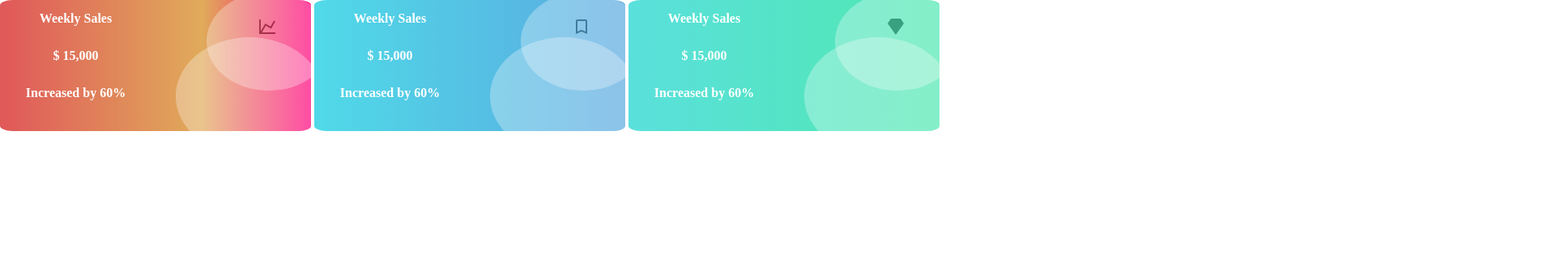
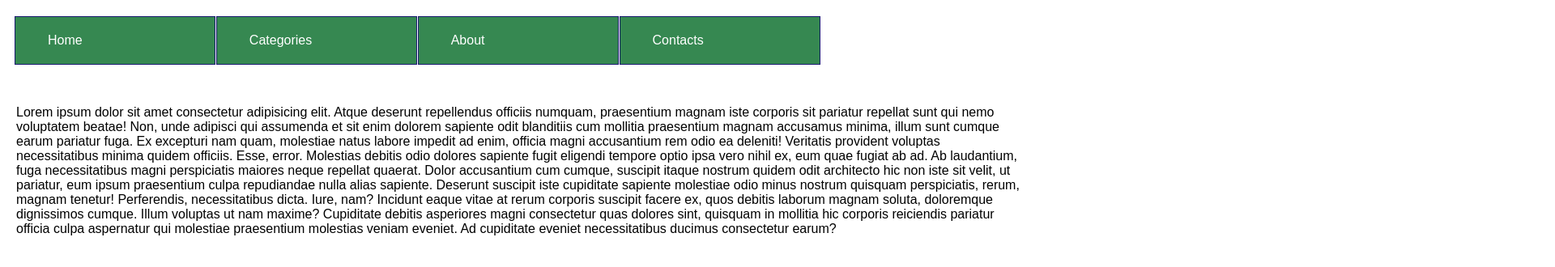
Before and after one commit to IvanPritula/dz, a plain HTML site: page index.html in a window 1280 px wide. Shown: the whole page at 81% size, 1920 px wide, since content can reach past the window. Drawn offline with Linux system fonts and the light colour scheme.

Commit message:
Add files via upload

```diff
--- a/index.html
+++ b/index.html
@@ -4,53 +4,98 @@
     <meta charset="UTF-8" />
     <meta http-equiv="X-UA-Compatible" content="IE=edge" />
     <meta name="viewport" content="width=device-width, initial-scale=1.0" />
-    <title>User Cards</title>
-    <link rel="stylesheet" href="./reset.css">
+    <title>Document</title>
     <link rel="stylesheet" href="./style.css" />
   </head>
   <body>
-    <main>
-      <section class="inl-bk s1">
-        <div class="inl-bk">
-          <p>Weekly Sales</p>
-          <p class="p3">$ 15,000</p>
-          <p>Increased by 60%</p>
-        </div>
-          <div class="inl-bk d2">
-            <p class="p1"></p>
-            <p class="p2"><svg style="width:24px;height:24px" viewBox="0 0 24 24">
-              <path fill="black"  d="M16,11.78L20.24,4.45L21.97,5.45L16.74,14.5L10.23,10.75L5.46,19H22V21H2V3H4V17.54L9.5,8L16,11.78Z" />
-          </svg></p>
-          </div>
-      </section>
-      <!------------->
-      <section class="inl-bk s1">
-        <div class="inl-bk">
-          <p>Weekly Sales</p>
-          <p class="p3">$ 15,000</p>
-          <p>Increased by 60%</p>
-        </div>
-          <div class="inl-bk d2">
-            <p class="p1"></p>
-            <p class="p2"><svg style="width:24px;height:24px" viewBox="0 0 24 24">
-              <path fill="black" d="M17,18L12,15.82L7,18V5H17M17,3H7A2,2 0 0,0 5,5V21L12,18L19,21V5C19,3.89 18.1,3 17,3Z" />
-          </svg></p>
-          </div>
-      </section>
-      <!-------------->
-      <section class="inl-bk s1">
-        <div class="inl-bk">
-          <p>Weekly Sales</p>
-          <p class="p3">$ 15,000</p>
-          <p>Increased by 60%</p>
-        </div>
-          <div class="inl-bk d2">
-            <p class="p1"></p>
-            <p class="p2"><svg style="width:24px;height:24px" viewBox="0 0 24 24">
-              <path fill="black" d="M6,2L2,8L12,22L22,8L18,2H6Z" />
-          </svg></p>
-          </div>
-      </section>
+    <main class="wrapper">
+
+      <nav class="navig">
+        <ul class="nav-list">
+          <li class="nav-item"><a href="#" class="link">Home</a>
+            <ul class="sub-nav-list">
+                 <li class="nav-item sub-nav-item"><a class="link" href="#">Golf</a>
+                  <ul>
+                    <li class="nav-item "><a href="#" class="link">Links</a></li>
+                    <li class="nav-item "><a href="#" class="link">Parkland</a></li>
+                    <li class="nav-item "><a href="#" class="link">Hitland</a></li>
+                  </ul>
+                </li>
+                 <li class="nav-item sub-nav-item"><a class="link" href="#">Boks</a></li>
+                 <li class="nav-item sub-nav-item"><a class="link" href="#">Games</a></li>
+            </ul>
+          </li>
+          <li class="nav-item">
+
+            <a href="#" class="link">Categories</a>
+
+            <ul class="sub-nav-list">
+              <li class="nav-item sub-nav-item"><a class="link" href="#">Men</a>
+                <ul>
+                  <li class="nav-item "><a href="#" class="link">Dress</a></li>
+                  <li class="nav-item "><a href="#" class="link">Pants</a></li>
+                  <li class="nav-item "><a href="#" class="link">Shoes</a></li>
+                </ul>
+              </li>
+              <!---------------->
+              <li class="nav-item sub-nav-item"><a class="link" href="#">Women</a>
+                <ul>
+                  <li class="nav-item "><a href="#" class="link">Dress</a></li>
+                  <li class="nav-item "><a href="#" class="link">Pants</a></li>
+                  <li class="nav-item "><a href="#" class="link">Shoes</a></li>
+                </ul>
+              </li>
+              <!---------------->
+              <li class="nav-item sub-nav-item"><a class="link" href="#">Kids</a>
+                <ul>
+                  <li class="nav-item "><a href="#" class="link">Dress</a></li>
+                  <li class="nav-item "><a href="#" class="link">Pants</a></li>
+                  <li class="nav-item "><a href="#" class="link">Shoes</a></li>
+                </ul>
+              </li>
+            </ul>
+          </li>
+          <li class="nav-item"><a href="#" class="link">About</a>
+            <ul class="sub-nav-list">
+              <li class="nav-item sub-nav-item"><a class="link" href="#">Sport</a>
+              <li class="nav-item sub-nav-item"><a class="link" href="#">Weapon</a>
+              <li class="nav-item sub-nav-item"><a class="link" href="#">Music</a>
+            </ul>
+          </li>
+          <li class="nav-item"><a href="#" class="link">Contacts</a>
+            <ul class="sub-nav-list">
+              <li class="nav-item sub-nav-item"><a class="link" href="#">President</a>
+              <li class="nav-item sub-nav-item"><a class="link" href="#">Mer</a>
+              <li class="nav-item sub-nav-item"><a class="link" href="#">Actors</a>
+            </ul>
+          </li>
+        </ul>
+      </nav>
+
+      <article class="container">
+        Lorem ipsum dolor sit amet consectetur adipisicing elit. Atque deserunt
+        repellendus officiis numquam, praesentium magnam iste corporis sit
+        pariatur repellat sunt qui nemo voluptatem beatae! Non, unde adipisci
+        qui assumenda et sit enim dolorem sapiente odit blanditiis cum mollitia
+        praesentium magnam accusamus minima, illum sunt cumque earum pariatur
+        fuga. Ex excepturi nam quam, molestiae natus labore impedit ad enim,
+        officia magni accusantium rem odio ea deleniti! Veritatis provident
+        voluptas necessitatibus minima quidem officiis. Esse, error. Molestias
+        debitis odio dolores sapiente fugit eligendi tempore optio ipsa vero
+        nihil ex, eum quae fugiat ab ad. Ab laudantium, fuga necessitatibus
+        magni perspiciatis maiores neque repellat quaerat. Dolor accusantium cum
+        cumque, suscipit itaque nostrum quidem odit architecto hic non iste sit
+        velit, ut pariatur, eum ipsum praesentium culpa repudiandae nulla alias
+        sapiente. Deserunt suscipit iste cupiditate sapiente molestiae odio
+        minus nostrum quisquam perspiciatis, rerum, magnam tenetur! Perferendis,
+        necessitatibus dicta. Iure, nam? Incidunt eaque vitae at rerum corporis
+        suscipit facere ex, quos debitis laborum magnam soluta, doloremque
+        dignissimos cumque. Illum voluptas ut nam maxime? Cupiditate debitis
+        asperiores magni consectetur quas dolores sint, quisquam in mollitia hic
+        corporis reiciendis pariatur officia culpa aspernatur qui molestiae
+        praesentium molestias veniam eveniet. Ad cupiditate eveniet
+        necessitatibus ducimus consectetur earum?
+      </article>
     </main>
   </body>
 </html>
--- a/style.css
+++ b/style.css
@@ -2,100 +2,105 @@
   box-sizing: border-box;
 }
 
-.inl-bk {
-  display: inline-block;
+body {
+  margin: 20px;
+  font-family: sans-serif;
 }
 
-section {
-  width: 20%;
-  height: 15%;
-  border-radius: 4%;
-  font-size: 0px;
-  overflow: hidden;
-}
-section:nth-child(n+1) {
-  background: rgb(224, 90, 90);
-  background: linear-gradient(
-    90deg,
-    rgba(224, 90, 90, 1) 2%,
-    rgba(224, 171, 90, 1) 65%,
-    rgba(255, 0, 125, 1) 100%
-  );
-}
-section:nth-child(n+2) {
-  background: rgb(80, 218, 232);
-  background: linear-gradient(
-    90deg,
-    rgba(80, 218, 232, 1) 0%,
-    rgba(90, 169, 224, 1) 100%
-  );
-}
-section:nth-child(n+3) {
-  background: rgb(90,224,220);
-  background: linear-gradient(90deg, rgba(90,224,220,1) 0%, rgba(80,232,177,1) 100%);
+.navig {
+  margin: 0 -2px 50px -30px;
+  padding-left: 30px;
 }
 
-main {
-  height: 1080px;
-  width: 1920px;
+ul {
+  padding: 0;
+}
+
+.nav-item {
+  display: inline-block;
+  list-style: none;
+  border: olive 1px solid;
+  background-color: rgb(54, 136, 81);
+  color: white;
+  border: 1px solid midnightblue;
+  margin: 0 -2px;
+
   position: relative;
 }
 
-div {
-  width: 50%;
-  height: 100%;
-  margin: 0px;
-  font-size: 0px;
-  vertical-align: top;
+.link {
+  display: inline-block;
+  color: inherit;
+  text-decoration: none;
+  padding: 20px 40px;
+  width: 100%;
+}
+
+.nav-item:hover {
+  background-color: rgb(29, 131, 92);
+}
+
+.sub-nav-list {
+  display: none;
+
+  position: absolute;
+  top: 100%;
+  left: 0px;
+  right: 0px;
+}
+
+.nav-item:hover > .sub-nav-list {
+  display: block;
+  width: 100%;
+}
+
+.sub-nav-item {
+  display: block;
   text-align: center;
 }
-div:first-child {
-  width: 50%;
+/*-------------------*/
+
+.navig > ul{
+  height:auto;
+  margin:0px;
+  padding:0px;
+  list-style:none;
+  position:relative;
 }
-p {
-  display: inline-block;
-  font-size: 16px;
-  color: white;
-  padding: 10px;
+.navig > ul > li > ul > li > a{
+  position:relative;
+  display:block;
+  width:100%;
+  height:auto;
+  font-weight:bold;
+  color:white;
+  line-height:1.2em;
+  text-decoration:none;
 }
+.navig > ul > li{
+   width:20%;
+    height:auto;
+     position:relative;
+    }
+    .navig > ul > li:first-child > a{border:0px;}
+    .navig > ul > li > ul > li > a:hover,
+    .navig > ul > li > ul > li:hover > a{background:rgb(29, 131, 92);}
 
-.p1 {
-  position: absolute;
-  width: 95%;
-  height: 90%;
-  border: 1px solid white;
-  background: white;
-  border-radius: 50%;
-  bottom: -35px;
-  right: -20px;
-  opacity: 0.3;
-}
+    .navig > ul > li > ul > li > ul{
+      position:absolute;
+      top:0px;
+      left:100%;
+      display:none;
+      width:auto;
+    }
 
-.p2 {
-  position: absolute;
-  width: 80%;
-  height: 75%;
-  border: 1px solid white;
-  background: white;
-  border-radius: 50%;
-  top: -15px;
-  right: -30px;
-  opacity: 0.3;
-}
+    .navig > ul > li > ul > li:hover > ul{display:block;}
 
-.d2 {
-  position: relative;
-}
-
-section > div > p + p {
-  font-weight: bold;
-}
-section > div > p {
-  font-weight: bold;
-  margin: 5px;
-  padding-left: 5px;
-}
-
-section > div + div > p > svg {
-  margin: 20px;
-}
+        .navig > ul > li > ul > li > ul > li > a{
+            white-space:nowrap;
+            text-transform:none;
+        }
+        .navig > ul > li > ul > li > ul > li > a:hover{
+            background-color:rgb(29, 131, 92);
+            color:white;
+        }
```
Also changed, not shown: 1 other file.
